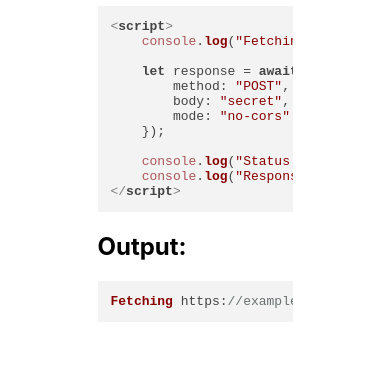
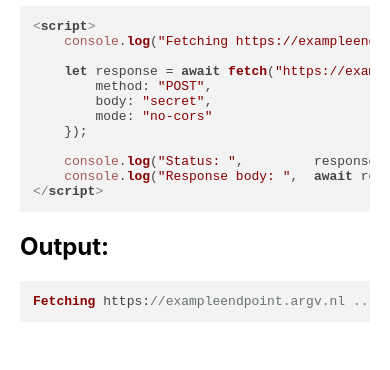
Before and after one commit to FurriousFox/secure-cors, a website: page docs/index.html in a window 390 px wide. Shown: the part 96-466 px from the top of the page. Drawn offline with nearby package versions, Linux system fonts and the light colour scheme; no server answers.

Commit message:
make demo more accessible on devices with small screens

```diff
--- a/docs/index.html
+++ b/docs/index.html
@@ -28,6 +28,20 @@
             padding-left: 25%;
             padding-right: 25%;
             flex: 1;
+        }
+
+        @media only screen and (max-width: 1200px) {
+            #demo {
+                padding-left: 10%;
+                padding-right: 10%;
+            }
+        }
+
+        @media only screen and (max-width: 600px) {
+            #demo {
+                padding-left: 20px;
+                padding-right: 20px;
+            }
         }
     </style>
 
```
